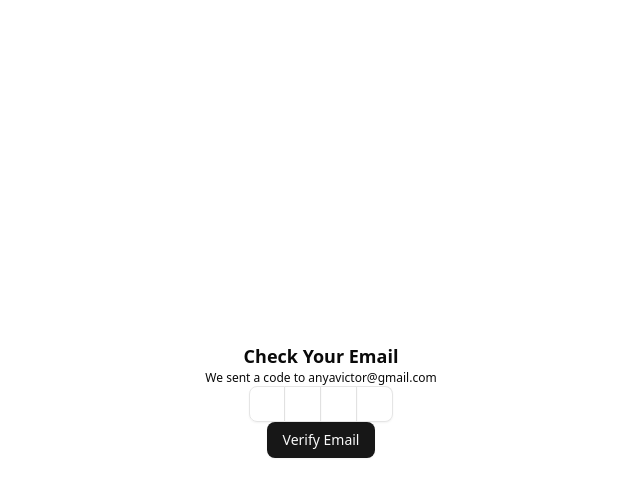
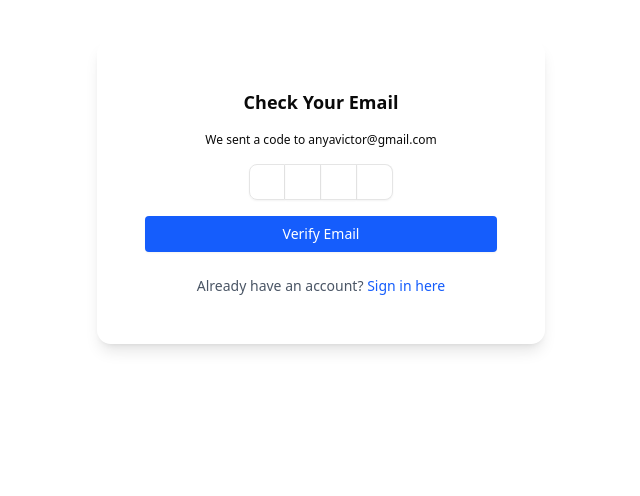
Before and after one commit to Kingscliq/mentor-hub, a Next.js app: page /verify-email in a window 1280 px wide. Shown: the top 496 px of the page, without its empty margins (319-959 px from the left). Built offline with nearby package versions, Linux system fonts and the light colour scheme.

Commit message:
chore: update otp verification validation schema

```diff
--- a/src/app/page.tsx
+++ b/src/app/page.tsx
@@ -1,8 +1,8 @@
 'use client';
 import Box from '@/components/ui/box';
 import { Button } from '@/components/ui/button';
-import LoginForm from '@/features/auth/LoginForm';
-import RegisterForm from '@/features/auth/RegisterForm';
+import LoginForm from '@/features/auth/login-form';
+import RegisterForm from '@/features/auth/register-form';
 import { Logger } from '@/lib';
 import { toast } from 'sonner';
 
--- a/src/app/register/page.tsx
+++ b/src/app/register/page.tsx
@@ -1,4 +1,4 @@
-import RegisterForm from '@/features/auth/RegisterForm';
+import RegisterForm from '@/features/auth/register-form';
 
 export default function Register() {
   return <RegisterForm />;
--- a/src/features/auth/LoginForm.tsx
+++ b/src/features/auth/login-form.tsx
@@ -5,7 +5,7 @@
 import { Input } from '@/components/ui/input';
 import { Button } from '@/components/ui/button';
 import Box from '@/components/ui/box';
-import {loginSchema} from '@/schema/login-schema'
+import {loginSchema} from '@/schema/auth/login.schema'
 import { LoginFormValues} from '@/types/features/auth';
 import Link from 'next/link';
 import { Eye, EyeOff, Mail, Lock} from 'lucide-react';
--- a/src/features/auth/RegisterForm.tsx
+++ b/src/features/auth/register-form.tsx
@@ -1,7 +1,7 @@
 'use client';
 
 import { useFormik } from 'formik';
-import { registerValidationSchema } from '@/schema/register-schema';
+import { registerValidationSchema } from '@/schema/auth/register.schema';
 import { RegisterFormValues, Roles } from '@/types/features/auth';
 import { Input } from '@/components/ui/input';
 import { Button } from '@/components/ui/button';
@@ -69,7 +69,9 @@
               placeholder="Choose a role"
             ></Select>
             {touched.role && errors.role && (
-              <p className="text-sm text-red-500 mt-1">{errors.role}</p>
+              <Box as="p" className="text-sm text-red-500 mt-1">
+                {errors.role}
+              </Box>
             )}
           </Box>
 
--- a/src/features/auth/verify-email.tsx
+++ b/src/features/auth/verify-email.tsx
@@ -2,15 +2,30 @@
 
 import { Button, OTPField } from '@/components/ui';
 import Box from '@/components/ui/box';
-import React, { useState } from 'react';
+import { verifyEmailSchema } from '@/schema/auth';
+import { VerifyEmailValues } from '@/types/features/auth';
+import { useFormik } from 'formik';
+import Link from 'next/link';
+import React from 'react';
 
+const initialValues: VerifyEmailValues = {
+  pin: '',
+};
 const VerifyEmail = () => {
-  const [pin, setPin] = useState<string>('');
+  const formik = useFormik({
+    initialValues,
+    validationSchema: verifyEmailSchema,
+    onSubmit: values => {
+      console.log('Form submitted:', values);
+    },
+  });
+
+  const { values, errors, handleSubmit, setFieldValue } = formik;
+
   return (
-    <Box
-      as="div"
-      className="flex flex-col items-center justify-center h-screen w-screen"
-    >
+    <Box as="section" className="h-screen bg-white py-10 px-4">
+      <Box as="div" className="max-w-md mx-auto p-12 shadow-lg rounded-xl">
+        <Box as="form" onSubmit={handleSubmit} className="space-y-4">
           <Box as="h2" className="text-lg font-bold text-center">
             Check Your Email
           </Box>
@@ -18,10 +33,34 @@
             We sent a code to anyavictor@gmail.com{' '}
             {/* TODO: Replace with actual email from URL*/}
           </Box>
-      <Box as="section">
-        <OTPField value={pin} onChange={value => setPin(value)} maxLength={4} />
+          <Box as="section" className="flex items-center justify-center">
+            <OTPField
+              value={values.pin}
+              onChange={value => setFieldValue('pin', value)}
+              maxLength={4}
+              error={!!errors.pin}
+              errorMessage={errors.pin}
+            />
           </Box>
-      <Button>Verify Email</Button>
+          <Button
+            type="submit"
+            className="w-full bg-blue-600 text-white py-2 rounded hover:bg-blue-700 transition"
+          >
+            Verify Email
+          </Button>
+        </Box>
+        <Box as="div" className="mt-6 text-center">
+          <Box as="p" className="text-sm text-gray-600">
+            Already have an account?{' '}
+            <Link
+              href="/login"
+              className="font-medium text-blue-600 hover:text-blue-500"
+            >
+              Sign in here
+            </Link>
+          </Box>
+        </Box>
+      </Box>
     </Box>
   );
 };
--- /dev/null
+++ b/src/schema/auth/index.ts
@@ -0,0 +1,3 @@
+export * from './register.schema';
+export * from './login.schema'
+export * from './verify-email.schema'
--- /dev/null
+++ b/src/schema/auth/verify-email.schema.ts
@@ -0,0 +1,5 @@
+import * as Yup from 'yup';
+
+export const verifyEmailSchema = Yup.object({
+  pin: Yup.number().required('Otp is required'),
+});
--- a/src/types/features/auth.ts
+++ b/src/types/features/auth.ts
@@ -21,3 +21,7 @@
   email: string;
   password: string;
 };
+
+export interface VerifyEmailValues {
+  pin: string;
+}
```
Also changed, not shown: src/schema/auth/login.schema.ts (renamed from src/schema/login-schema.ts), src/schema/auth/register.schema.ts (renamed from src/schema/register-schema.ts), 2 other files (tests, documents, lock files or other folders). Lines whose indentation alone changed are shown as unchanged.
